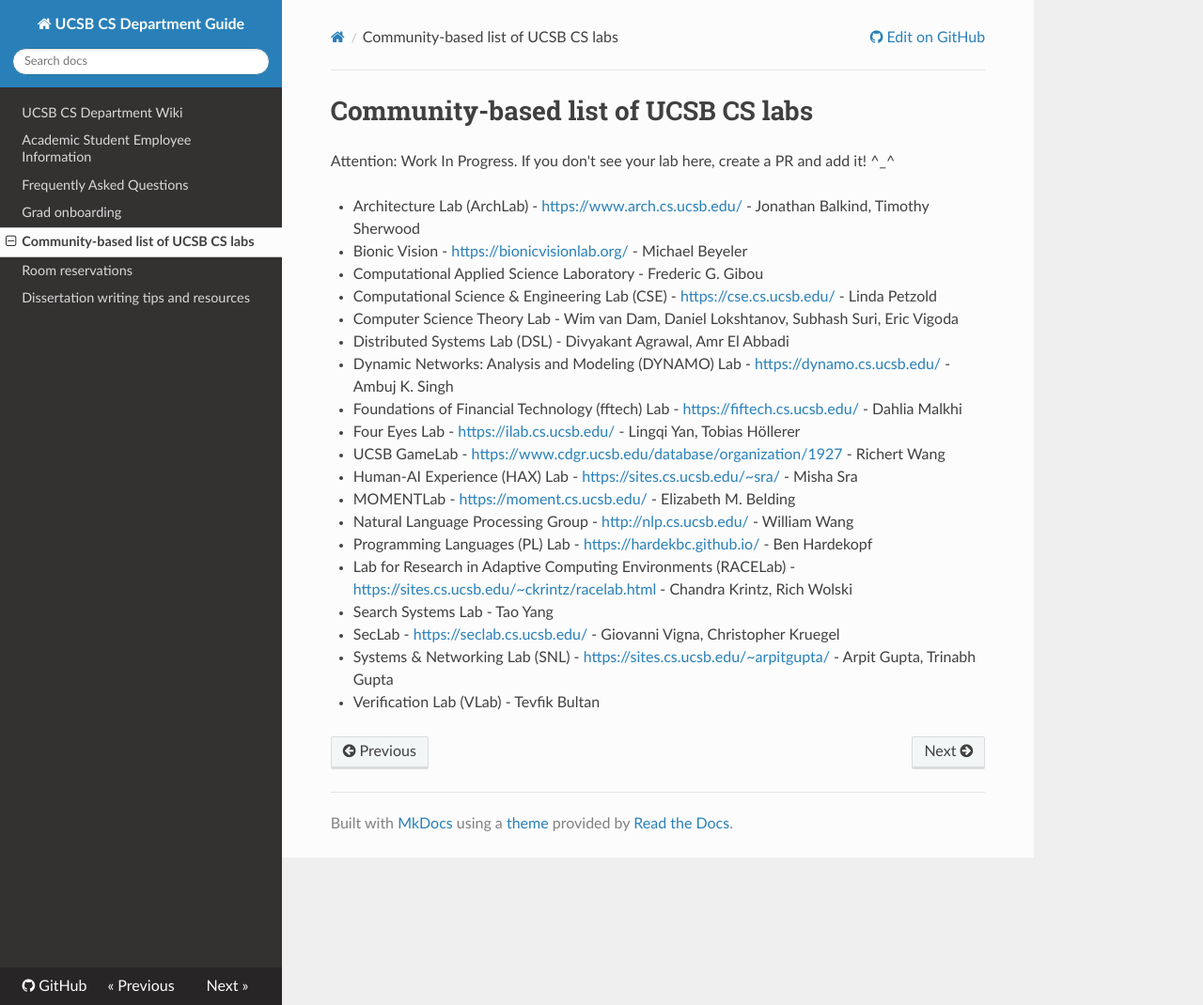
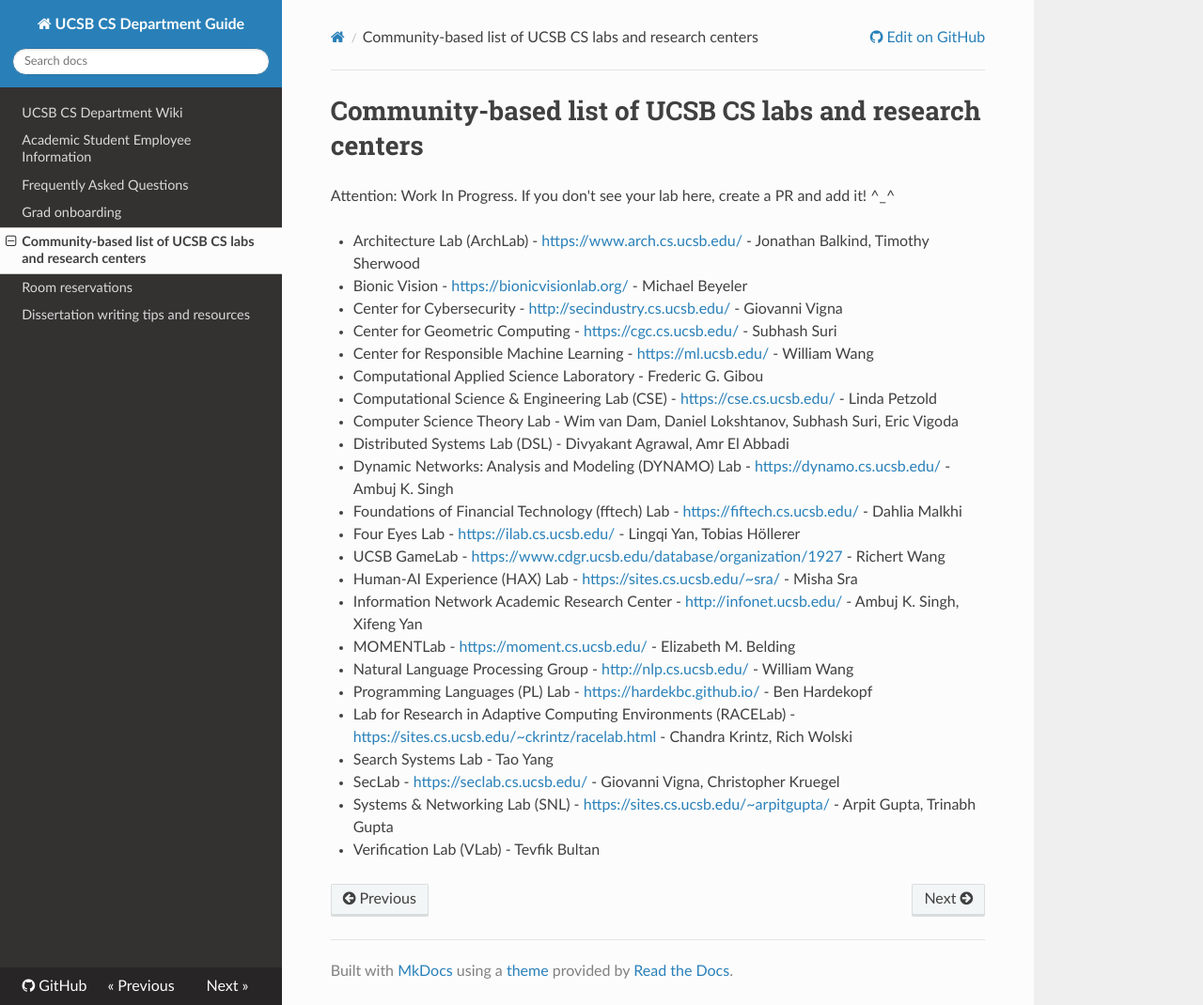
Before and after one commit to UCSB-CompSci-Grads/ucsb-compsci-grads.github.io, an MkDocs documentation site: the page built from wiki/labs.md, in a window 1280 px wide and 1070 px high. Shown: the whole window at 94% size. Built offline with MkDocs 1.6.1, drawn with Linux system fonts in a browser that asks for light colours; nearby versions of some CDN libraries.

Commit message:
Update labs.md

```diff
--- a/wiki/labs.md
+++ b/wiki/labs.md
@@ -1,9 +1,12 @@
-# Community-based list of UCSB CS labs
+# Community-based list of UCSB CS labs and research centers
 
 Attention: Work In Progress. If you don't see your lab here, create a PR and add it! ^_^
 
 - Architecture Lab (ArchLab) - [https://www.arch.cs.ucsb.edu/](https://www.arch.cs.ucsb.edu/) - Jonathan Balkind, Timothy Sherwood
 - Bionic Vision - [https://bionicvisionlab.org/](https://bionicvisionlab.org/) - Michael Beyeler
+- Center for Cybersecurity - [http://secindustry.cs.ucsb.edu/](http://secindustry.cs.ucsb.edu/) - Giovanni Vigna
+- Center for Geometric Computing - [https://cgc.cs.ucsb.edu/](https://cgc.cs.ucsb.edu/) - Subhash Suri
+- Center for Responsible Machine Learning - [https://ml.ucsb.edu/](https://ml.ucsb.edu/) - William Wang
 - Computational Applied Science Laboratory - Frederic G. Gibou
 - Computational Science & Engineering Lab (CSE) - [https://cse.cs.ucsb.edu/](https://cse.cs.ucsb.edu/) - Linda Petzold
 - Computer Science Theory Lab - Wim van Dam, Daniel Lokshtanov, Subhash Suri, Eric Vigoda
@@ -13,6 +16,7 @@ Attention: Work In Progress. If you don't see your lab here, create a PR and add
 - Four Eyes Lab - [https://ilab.cs.ucsb.edu/](https://ilab.cs.ucsb.edu/) - Lingqi Yan, Tobias Höllerer
 - UCSB GameLab - [https://www.cdgr.ucsb.edu/database/organization/1927](https://www.cdgr.ucsb.edu/database/organization/1927) - Richert Wang
 - Human-AI Experience (HAX) Lab - [https://sites.cs.ucsb.edu/~sra/](https://sites.cs.ucsb.edu/~sra/) - Misha Sra
+- Information Network Academic Research Center - [http://infonet.ucsb.edu/](http://infonet.ucsb.edu/) - Ambuj K. Singh, Xifeng Yan
 - MOMENTLab - [https://moment.cs.ucsb.edu/](https://moment.cs.ucsb.edu/) - Elizabeth M. Belding
 - Natural Language Processing Group - [http://nlp.cs.ucsb.edu/](http://nlp.cs.ucsb.edu/) - William Wang
 - Programming Languages (PL) Lab - [https://hardekbc.github.io/](https://hardekbc.github.io/) - Ben Hardekopf
```
